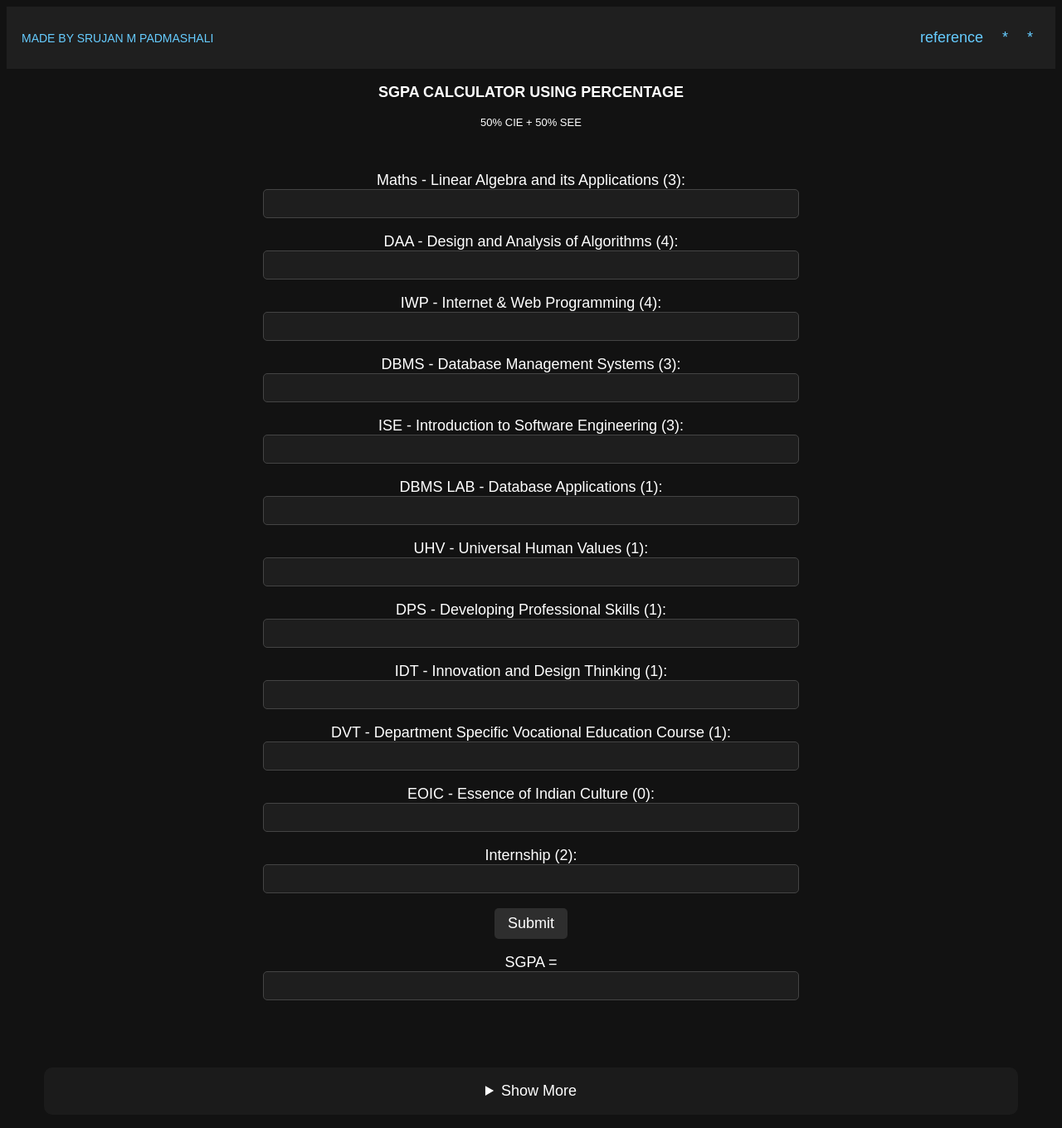
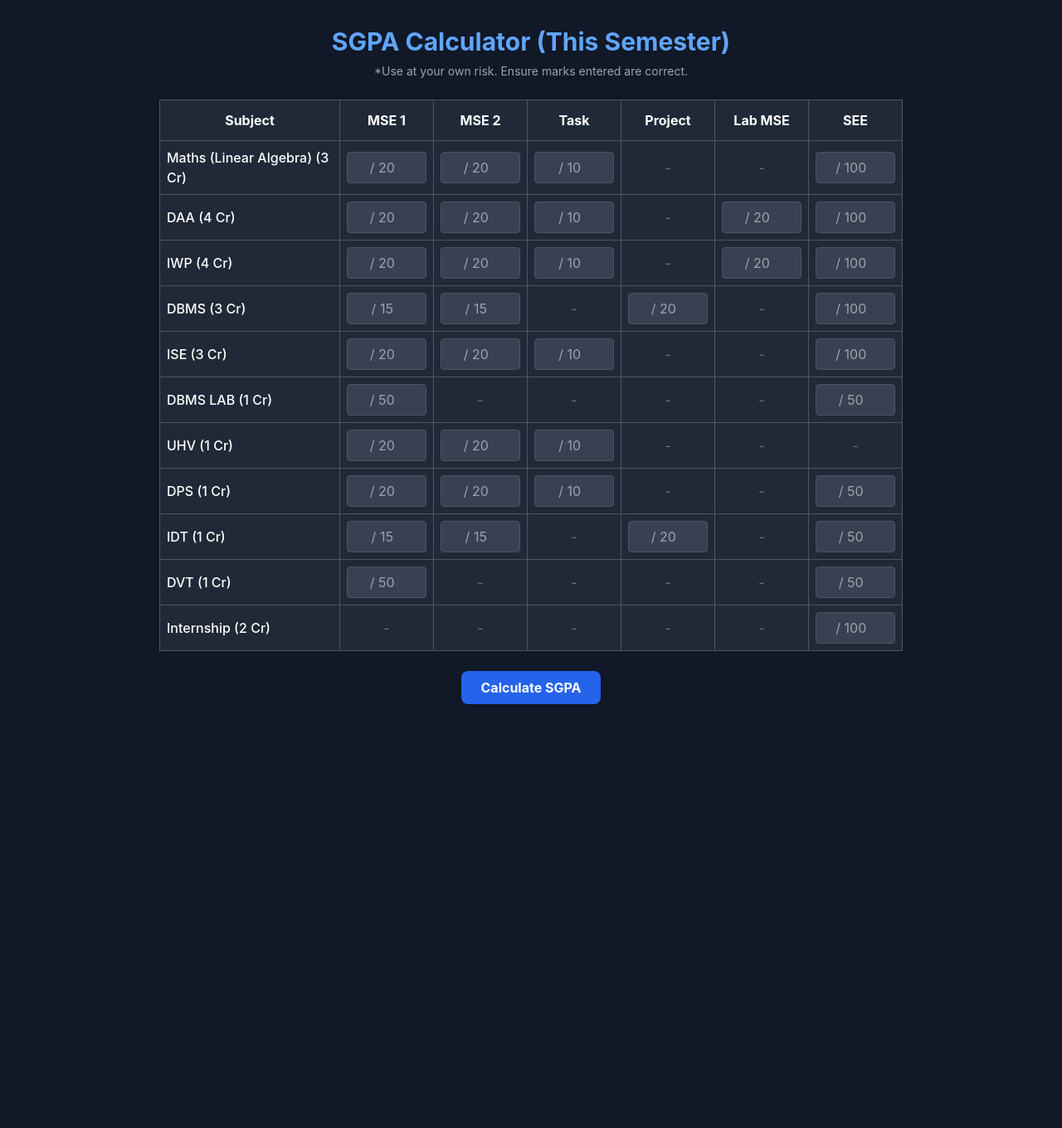
Before and after one commit to nmamit23/nmamit23.github.io, a plain HTML site: page index.html in a window 1280 px wide. Shown: the whole page at 83% size. After the commit the page ends 905 px from the top, so only its background shows below. Drawn offline with nearby package versions, Linux system fonts and the light colour scheme; a web font is replaced by a local one.

Commit message:
Update index.html

```diff
--- a/index.html
+++ b/index.html
@@ -1,214 +1,242 @@
 <!DOCTYPE html>
-<html>
+<html lang="en">
 
 <head>
-  <link rel="stylesheet" href="https://fonts.googleapis.com/css?family=Google+Sans:400,700">
-  <link rel="icon" href="icon.png" type="image/icon type">
-  <meta name="viewport" content="width=device-width, initial-scale=1">
-  <title>SGPA CALCULATOR</title>
-  <script>
-    function fsgpa() {
-      const subjects = [
-        { id: "linear", credits: 3 },
-        { id: "daa", credits: 4 },
-        { id: "web", credits: 4 },
-        { id: "dbms", credits: 3 },
-        { id: "se", credits: 3 },
-        { id: "dbapp", credits: 1 },
-        { id: "uhv", credits: 1 },
-        { id: "dps", credits: 1 },
-        { id: "idt", credits: 1 },
-        { id: "vs", credits: 1 },
-        { id: "eic", credits: 0 },
-        { id: "internship", credits: 2 }
-      ];
-
-      let totalCredits = 0;
-      let weightedSum = 0;
-
-      for (const subject of subjects) {
-        const value = parseInt(document.getElementById(subject.id).value);
-        if (isNaN(value) || value < 0 || value > 100) {
-          tempAlert("Please enter valid percentages (0-100)", 2000);
-          return;
-        }
-
-        const gradePoint = calculateGradePoint(value);
-        weightedSum += gradePoint * subject.credits;
-        totalCredits += subject.credits;
-      }
-
-      const sgpa = (weightedSum / totalCredits).toFixed(4);
-      document.getElementById("answer").value = sgpa;
-
-      if (sgpa >= 10) {
-        tempAlert("🎓 Perfect 10! You're on fire!", 2000);
-      } else if (sgpa >= 9) {
-        tempAlert("💯 Great job!", 2000);
-      } else if (sgpa >= 8) {
-        tempAlert("🔥 Keep it up!", 2000);
-      }
+  <meta charset="UTF-8">
+  <title>SGPA Calculator</title>
+  <meta name="viewport" content="width=device-width, initial-scale=1.0">
+  <script src="https://cdn.tailwindcss.com"></script>
+  <style>
+    /* Using Tailwind's dark mode classes and custom styles */
+    body {
+      font-family: 'Inter', sans-serif; /* Using Inter font */
     }
-
-    function calculateGradePoint(percentage) {
-      if (percentage >= 90) return 10;
-      else if (percentage >= 80) return 9;
-      else if (percentage >= 70) return 8;
-      else if (percentage >= 60) return 7;
-      else if (percentage >= 55) return 6;
-      else if (percentage >= 50) return 5;
-      else if (percentage >= 40) return 4;
-      else return 0;
+    /* Custom styles for input placeholders in dark mode */
+    input::placeholder {
+        color: #9ca3af; /* gray-400 */
+        opacity: 1; /* Ensure placeholder is visible */
     }
-
-    function tempAlert(msg, duration) {
-      var el = document.createElement("div");
-      el.setAttribute("style", "position: fixed; bottom: 20px; left: 20px; background-color: rgba(50, 50, 150, 0.8); color: white; padding: 10px; border-radius: 5px; box-shadow: 0 2px 5px rgba(0, 0, 0, 0.5);");
-      el.innerHTML = msg;
-      setTimeout(function () {
-        el.parentNode.removeChild(el);
-      }, duration);
-      document.body.appendChild(el);
-    }
-  </script>
-
-  <style>
-    body {
-      background-color: #121212;
-      color: #ffffff;
-    }
-
-    input {
-      display: grid;
-      width: 50%;
-      text-align: center;
-      background-color: #1e1e1e;
-      color: white;
-      border-radius: 5px;
-      border: 1px solid #444;
-      padding: 6px;
-    }
-
-    button {
-      border-radius: 5px;
-      border: none;
-      background-color: #2e2e2e;
-      color: white;
-      padding: 8px 16px;
-      cursor: pointer;
-    }
-
-    button:hover {
-      background-color: #444;
-    }
-
-    @media only screen and (max-width: 768px) {
-      input,
-      .table {
-        width: 75%;
-      }
-    }
-
-    * {
-      font-size: 18px;
-      font-family: "Google Sans", sans-serif;
-    }
-
-    nav {
-      display: flex;
-      align-items: center;
-      justify-content: space-between;
-      padding: 1rem;
-      background-color: #1f1f1f;
-      color: white;
-    }
-
-    .logo {
-      height: 50px;
-    }
-
-    ul {
-      list-style: none;
-      margin: 0;
-      padding: 0;
-    }
-
-    li {
-      display: inline-block;
-      padding: 0.5rem;
-    }
-
-    a {
-      text-decoration: none;
-      color: #66ccff;
-    }
-
-    .credit {
-      font-size: 14px;
-    }
-
-    summary {
-      cursor: pointer;
-    }
-
-    details {
-      background-color: #1b1b1b;
-      padding: 1rem;
-      border-radius: 10px;
-      width: 90%;
-      margin: auto;
-    }
-
-    .table {
-      border: 1px solid #444;
-      border-radius: 8px;
+    /* Custom styles for better table borders in dark mode */
+    table, th, td {
+        border-color: #4b5563; /* gray-600 */
     }
   </style>
 </head>
 
-<body>
-  <nav>
-    <a href="https://www.linkedin.com/in/srujanmpadmashali" class="credit">MADE BY SRUJAN M PADMASHALI</a>
-    <ul>
-      <li><a href="https://drive.google.com/drive/folders/19_RmfiWPOk1UbOBLYiRiZsh0M12OgSSV">reference</a></li>
-      <li><a href="#">*</a></li>
-      <li><a href="#">*</a></li>
-    </ul>
-  </nav>
+<body class="bg-gray-900 text-white p-4 md:p-8">
+  <div class="max-w-4xl mx-auto">
+    <h1 class="text-2xl md:text-3xl font-bold mb-2 text-center text-blue-400">SGPA Calculator (This Semester)</h1>
+    <p class="text-sm text-gray-400 mb-6 text-center">*Use at your own risk. Ensure marks entered are correct.</p>
 
-  <center>
-    <p><b>SGPA CALCULATOR USING PERCENTAGE</b></p>
-    <p style="font-size:13px;">50% CIE + 50% SEE</p>
-    <br>
+    <div class="overflow-x-auto">
+      <table class="w-full border-collapse border border-gray-600 mb-6 text-sm md:text-base">
+        <thead class="bg-gray-800">
+          <tr>
+            <th class="border border-gray-600 px-2 py-3">Subject</th>
+            <th class="border border-gray-600 px-2 py-3">MSE 1</th>
+            <th class="border border-gray-600 px-2 py-3">MSE 2</th>
+            <th class="border border-gray-600 px-2 py-3">Task</th>
+            <th class="border border-gray-600 px-2 py-3">Project</th>
+            <th class="border border-gray-600 px-2 py-3">Lab MSE</th>
+            <th class="border border-gray-600 px-2 py-3">SEE</th>
+          </tr>
+        </thead>
+        <tbody id="subjectTable" class="bg-gray-800">
+          </tbody>
+      </table>
+    </div>
 
-    <p>Maths - Linear Algebra and its Applications (3): <input id="linear" autocomplete="off"></p>
-    <p>DAA - Design and Analysis of Algorithms (4): <input id="daa" autocomplete="off"></p>
-    <p>IWP - Internet & Web Programming (4): <input id="web" autocomplete="off"></p>
-    <p>DBMS - Database Management Systems (3): <input id="dbms" autocomplete="off"></p>
-    <p>ISE - Introduction to Software Engineering (3): <input id="se" autocomplete="off"></p>
-    <p>DBMS LAB - Database Applications (1): <input id="dbapp" autocomplete="off"></p>
-    <p>UHV - Universal Human Values (1): <input id="uhv" autocomplete="off"></p>
-    <p>DPS - Developing Professional Skills (1): <input id="dps" autocomplete="off"></p>
-    <p>IDT - Innovation and Design Thinking (1): <input id="idt" autocomplete="off"></p>
-    <p>DVT - Department Specific Vocational Education Course (1): <input id="vs" autocomplete="off"></p>
-    <p>EOIC - Essence of Indian Culture (0): <input id="eic" autocomplete="off"></p>
-    <p>Internship (2): <input id="internship" autocomplete="off"></p>
+    <div class="text-center mb-6">
+        <button onclick="calculateSGPA()" class="bg-blue-600 hover:bg-blue-700 text-white font-bold py-2 px-6 rounded-lg transition duration-200 ease-in-out shadow-md">
+            Calculate SGPA
+        </button>
+    </div>
 
-    <button onclick="fsgpa()">Submit</button>
-    <br>
-    <p>SGPA = <input id="answer" readonly></p>
-    <br><br><br>
+    <div id="messageBox" class="mt-6 p-4 rounded-lg text-center text-lg font-semibold hidden">
+    </div>
 
-    <details>
-      <summary>Show More</summary>
-      <pre>
-<center><img src="table.png" width="50%" class="table"></center>
-<center><img src="evaluation.png" width="50%" class="table"><br>
-<a href="https://nmamit.nitte.edu.in/syllabus/ndu/2023-27/B.Tech._IS_Regulations_2023.pdf" style="font-size:10px;">Calculated based upon information provided by NDU in Regulations<br>and Curriculum for Bachelor of Technology</a></center>
-</pre>
-    </details>
-  </center>
-  <br><br><br>
+  </div>
+
+  <script>
+    const subjects = [
+        // Define subject data: name, id, credits, and marking scheme
+        { name: "Maths (Linear Algebra)", id: "linear", credits: 3, scheme: { mse1: 20, mse2: 20, task: 10, project: 0, lab: 0, see: 100 } },
+        { name: "DAA", id: "daa", credits: 4, scheme: { mse1: 20, mse2: 20, task: 10, project: 0, lab: 20, see: 100 } }, // Special CIE calculation
+        { name: "IWP", id: "iwp", credits: 4, scheme: { mse1: 20, mse2: 20, task: 10, project: 0, lab: 20, see: 100 } }, // Special CIE calculation
+        { name: "DBMS", id: "dbms", credits: 3, scheme: { mse1: 15, mse2: 15, task: 0, project: 20, lab: 0, see: 100 } },
+        { name: "ISE", id: "se", credits: 3, scheme: { mse1: 20, mse2: 20, task: 10, project: 0, lab: 0, see: 100 } },
+        { name: "DBMS LAB", id: "dbapp", credits: 1, scheme: { mse1: 50, mse2: 0, task: 0, project: 0, lab: 0, see: 50 } }, // Note: mse1 is the Lab CIE total here
+        { name: "UHV", id: "uhv", credits: 1, scheme: { mse1: 20, mse2: 20, task: 10, project: 0, lab: 0, see: 0 } }, // No SEE for UHV
+        { name: "DPS", id: "dps", credits: 1, scheme: { mse1: 20, mse2: 20, task: 10, project: 0, lab: 0, see: 50 } },
+        { name: "IDT", id: "idt", credits: 1, scheme: { mse1: 15, mse2: 15, task: 0, project: 20, lab: 0, see: 50 } },
+        { name: "DVT", id: "vs", credits: 1, scheme: { mse1: 50, mse2: 0, task: 0, project: 0, lab: 0, see: 50 } }, // Note: mse1 is the Lab CIE total here
+        { name: "Internship", id: "internship", credits: 2, scheme: { mse1: 0, mse2: 0, task: 0, project: 0, lab: 0, see: 100 } } // Only SEE for Internship
+    ];
+
+    const tableBody = document.getElementById("subjectTable");
+    const messageBox = document.getElementById('messageBox'); // Get the message box element
+
+    // Function to display messages (results or errors)
+    function showMessage(text, isError = false) {
+        messageBox.textContent = text;
+        messageBox.classList.remove('hidden', 'bg-red-500', 'text-white', 'bg-green-500'); // Remove previous classes
+        if (isError) {
+            messageBox.classList.add('bg-red-500', 'text-white'); // Error styling
+        } else {
+            messageBox.classList.add('bg-green-500', 'text-gray-900'); // Success styling
+        }
+        messageBox.classList.remove('hidden'); // Make it visible
+    }
+
+    // Populate the table with subjects and input fields
+    subjects.forEach(sub => {
+      const row = document.createElement("tr");
+      row.classList.add('border-b', 'border-gray-700'); // Add bottom border to rows
+
+      // Function to create a table cell with an input field if marks are applicable
+      const createInputCell = (key) => {
+        const maxMarks = sub.scheme[key];
+        if (maxMarks > 0) {
+          // If marks are applicable, create an input field
+          return `<td class="border border-gray-600 px-2 py-2 text-center">
+                    <input id="${sub.id}_${key}" type="number" step="0.1" min="0" max="${maxMarks}"
+                           placeholder=" / ${maxMarks}"
+                           class="w-20 md:w-24 p-1.5 bg-gray-700 text-white border border-gray-600 rounded text-center focus:outline-none focus:ring-2 focus:ring-blue-500">
+                  </td>`;
+        } else {
+          // If not applicable, create an empty cell with a placeholder dash
+          return `<td class="border border-gray-600 px-2 py-2 text-center text-gray-500">-</td>`;
+        }
+      };
+
+      // Construct the table row HTML
+      row.innerHTML = `
+        <td class="border border-gray-600 px-2 py-2 font-medium text-left">${sub.name} (${sub.credits} Cr)</td>
+        ${createInputCell('mse1')}
+        ${createInputCell('mse2')}
+        ${createInputCell('task')}
+        ${createInputCell('project')}
+        ${createInputCell('lab')}
+        ${createInputCell('see')}
+      `;
+      tableBody.appendChild(row);
+    });
+
+    // Function to safely get and validate numeric value from an input field
+    function getValidatedValue(subject, key) {
+        const input = document.getElementById(`${subject.id}_${key}`);
+        const maxMarks = subject.scheme[key];
+
+        // If the input field doesn't exist or max marks is 0, return 0
+        if (!input || maxMarks === 0) return 0;
+
+        const value = input.value.trim(); // Trim whitespace
+
+        // If the input is empty, treat it as 0 (or handle as needed, e.g., require input)
+        if (value === '') {
+            // Optionally show a warning or default to 0
+             // console.warn(`Empty input for ${subject.name} - ${key.toUpperCase()}. Assuming 0.`);
+            return 0; // Defaulting to 0 if empty
+        }
+
+        const numValue = parseFloat(value);
+
+        // Validate the numeric value
+        if (isNaN(numValue) || numValue < 0 || numValue > maxMarks) {
+            showMessage(`Invalid input in ${subject.name} for ${key.toUpperCase()}. Enter a number between 0 and ${maxMarks}.`, true);
+            input.focus(); // Focus the invalid input field
+            input.classList.add('border-red-500', 'ring-red-500'); // Highlight error
+            throw new Error("Invalid input"); // Stop calculation
+        } else {
+            input.classList.remove('border-red-500', 'ring-red-500'); // Remove error highlight if valid
+        }
+        return numValue;
+    }
+
+
+    // Function to calculate the SGPA
+    function calculateSGPA() {
+        let totalCredits = 0;
+        let weightedSum = 0;
+        messageBox.classList.add('hidden'); // Hide previous messages
+
+        try { // Use try...catch to handle validation errors gracefully
+            for (const sub of subjects) {
+                let cieScaled = 0; // Initialize scaled CIE marks
+
+                // --- Special CIE Calculation for DAA and IWP ---
+                if (sub.id === 'daa' || sub.id === 'iwp') {
+                    const mse1Marks = getValidatedValue(sub, 'mse1');
+                    const mse2Marks = getValidatedValue(sub, 'mse2');
+                    const taskMarks = getValidatedValue(sub, 'task');
+                    const labMarks = getValidatedValue(sub, 'lab'); // Lab marks are out of 20
+
+                    const theoryCIETotalPossible = sub.scheme.mse1 + sub.scheme.mse2 + sub.scheme.task; // Should be 50
+                    const theoryCIEObtained = mse1Marks + mse2Marks + taskMarks;
+
+                    // Scale theory CIE (MSE1+MSE2+Task) from 50 down to 30
+                    const theoryCIEScaled = theoryCIETotalPossible > 0 ? (theoryCIEObtained / theoryCIETotalPossible) * 30 : 0;
+
+                    // Final CIE is scaled theory (out of 30) + lab marks (out of 20)
+                    cieScaled = theoryCIEScaled + labMarks; // Total CIE out of 50
+
+                }
+                // --- Default CIE Calculation for other subjects ---
+                else {
+                    const cieComponents = ["mse1", "mse2", "task", "project", "lab"];
+                    let cieObtained = 0;
+                    let cieTotalPossible = 0;
+
+                    cieComponents.forEach(key => {
+                        if (sub.scheme[key] > 0) { // Only consider components with possible marks > 0
+                            cieObtained += getValidatedValue(sub, key);
+                            cieTotalPossible += sub.scheme[key];
+                        }
+                    });
+
+                    // Scale the total CIE obtained to be out of 50
+                    cieScaled = cieTotalPossible > 0 ? (cieObtained / cieTotalPossible) * 50 : 0;
+                }
+
+                // --- SEE Calculation (common for all subjects with SEE) ---
+                let seeScaled = 0;
+                if (sub.scheme.see > 0) {
+                    const seeMarks = getValidatedValue(sub, 'see');
+                    // Scale SEE marks (usually out of 100 or 50) to be out of 50
+                    seeScaled = (seeMarks / sub.scheme.see) * 50;
+                }
+
+                // --- Final Percentage and Grade Point ---
+                const finalPercentage = cieScaled + seeScaled; // Total percentage out of 100
+                const gradePoint = getGradePoint(finalPercentage); // Get grade point based on percentage
+
+                // Accumulate weighted sum and total credits
+                weightedSum += gradePoint * sub.credits;
+                totalCredits += sub.credits;
+            } // End of loop through subjects
+
+            // Calculate final SGPA
+            const sgpa = totalCredits > 0 ? (weightedSum / totalCredits).toFixed(2) : 0;
+            showMessage(`Calculated SGPA: ${sgpa}`, false); // Display result
+
+        } catch (error) {
+            // Error already displayed by showMessage in getValidatedValue
+            console.error("Calculation stopped due to invalid input:", error.message);
+        }
+    }
+
+    // Function to determine grade point based on percentage marks
+    function getGradePoint(percent) {
+        if (percent >= 90) return 10;
+        if (percent >= 80) return 9;
+        if (percent >= 70) return 8;
+        if (percent >= 60) return 7;
+        if (percent >= 55) return 6;
+        if (percent >= 50) return 5; // Assuming 50 is the pass mark for grade 5
+        if (percent >= 40) return 4; // Assuming 40 is the pass mark for grade 4
+        return 0; // Fail grade
+    }
+
+  </script>
 </body>
-
 </html>
```
